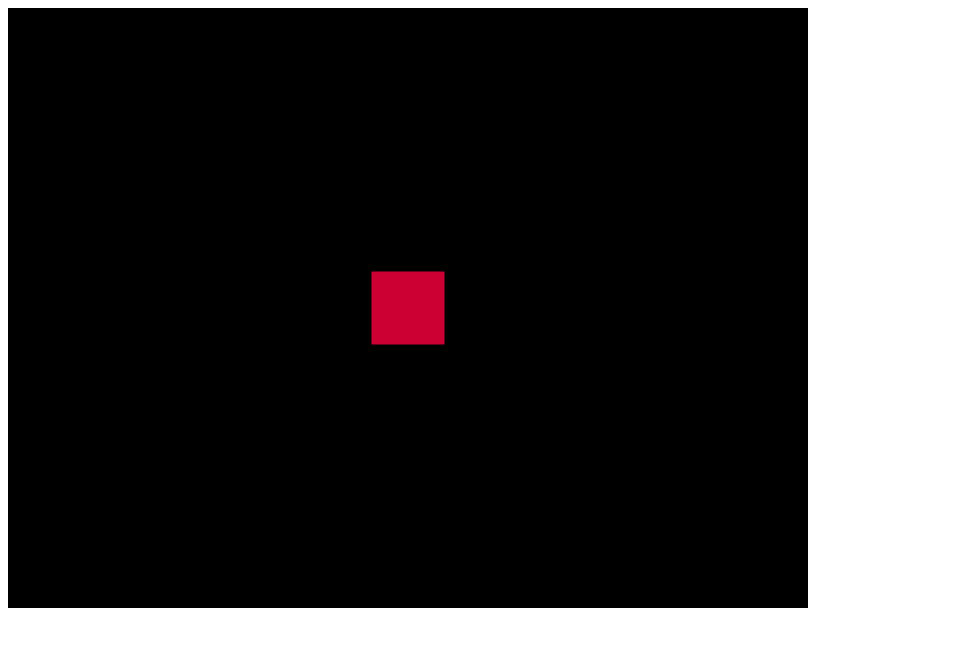
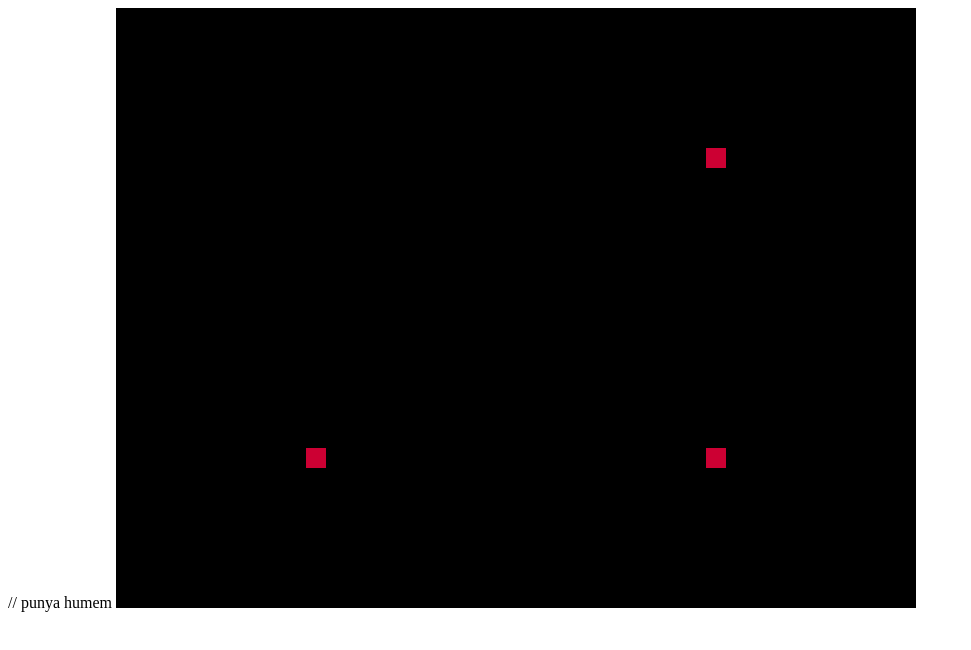
Before and after one commit to Grafkom-2020-E/belajar-webgl-iqbalhumam73, a plain HTML site: page index.html in a window 1280 px wide. Shown: the whole page, without its empty margins (0-971 px from the left). Drawn offline with Linux system fonts and the light colour scheme.

Commit message:
Berhasil membuat 3 titik

```diff
--- a/index.html
+++ b/index.html
@@ -1,3 +1,4 @@
+// punya humem
 <!DOCTYPE html>
 <html lang="en">
 <head>
@@ -7,9 +8,21 @@
 </head>
 <body onload="main()">
     <canvas id="myCanvas" width="800" height="600">
-        Peramban anda tidak mendukung HTML 5
-        /*pesan error*/
+        Peramban anda tidak mendukung HTML 5 /*pesan error*/
     </canvas>
     <script src="main.js"></script>
+    <script src="main.js" type="text/javascript"></script>
+    <script id="vertexShaderSource" type='notjs'>
+        attribute vec2 a_Position;
+        void main(){
+            gl_PointSize = 20.0;
+            gl_Position = vec4(a_Position, 0.0, 1.0);
+        }
+    </script>
+    <script id="fragmentShaderSource" type='notjs'>
+        void main(){
+            gl_FragColor = vec4(0.8, 0.0, 0.2, 1.0);
+        }
+    </script>
 </body>
 </html>
--- a/main.js
+++ b/main.js
@@ -1,52 +1,65 @@
-// di sini akan buat fungsi2
+function main() {
+  var canvas = document.getElementById("myCanvas");
+  var gl = canvas.getContext("webgl");
 
-function main(){
-    var canvas = document.getElementById("myCanvas");
-    var gl  = canvas.getContext("webgl");
+  // Definisi data verteks 3 buah titik
+  /**
+   * Titik A (-0.5, -0.5)
+   * Titik B ( 0.5, -0.5)
+   * Titik C ( 0.5,  0.5)
+   */
+  var vertices = [
+    -0.5, -0.5,       // Titik A
+    0.5, -0.5,        // Titik B
+    0.5, 0.5          // Titik C
+  ];
 
-    var vertexShaderSource = `
-    void main(){
-        gl_PointSize = 73.0;
-        gl_Position = vec4(0.0, 0.0, 0.0, 1.0);
-    }
-    `;
+  var vertexBuffer = gl.createBuffer();
+  gl.bindBuffer(gl.ARRAY_BUFFER, vertexBuffer);
+  gl.bufferData(gl.ARRAY_BUFFER, new Float32Array(vertices), gl.STATIC_DRAW);
+  gl.bindBuffer(gl.ARRAY_BUFFER, null);
 
-    var fragmentShaderSource = `
-    void main(){
-        gl_FragColor = vec4(0.8, 0.0, 0.2, 1.0);
-    }
-    `;
+  var vertexShaderSource = document.getElementById("vertexShaderSource").text;
+  var fragmentShaderSource = document.getElementById("fragmentShaderSource").text;
 
-    // membuat .c di gpu
+  // Buat .c di GPU
   var vertexShader = gl.createShader(gl.VERTEX_SHADER);
   gl.shaderSource(vertexShader, vertexShaderSource);
   var fragmentShader = gl.createShader(gl.FRAGMENT_SHADER);
   gl.shaderSource(fragmentShader, fragmentShaderSource);
-
-    // kompilasi .c agar menjadi .o
+  // Kompilasi .c agar menjadi .o
   gl.compileShader(vertexShader);
   gl.compileShader(fragmentShader);
-
-    // menyiapkan wadah untuk .exe nya (shader program)
+  // Siapkan wadah untuk .exe (shader program)
   var shaderProgram = gl.createProgram();
-
-    // masukkan .0 ke dalam wadah .exe
+  // Masukkan .o ke dalam wadah .exe
   gl.attachShader(shaderProgram, vertexShader);
   gl.attachShader(shaderProgram, fragmentShader);
-
-    // campur antar .o agar menjadi runnable context
-    // cat siap pakai atau di dalam .exe tadi
+  // Sambungkan antar .o agar bisa menjadi
+  //    runnable context di dalam wadah .exe tadi
   gl.linkProgram(shaderProgram);
-
-    // Mulai menggunakan context / cat
+  // Mulai menggunakan konteks (cat)
   gl.useProgram(shaderProgram);
 
-    // milih warna dasar
+  // Ajarkan attribute a_Position di GPU
+  //  tentang pengambilan data verteks dari ARRAY_BUFFER
+  gl.bindBuffer(gl.ARRAY_BUFFER, vertexBuffer);
+  var aPositionLoc = gl.getAttribLocation(shaderProgram, "a_Position");
+  gl.vertexAttribPointer(
+    aPositionLoc,
+    2,
+    gl.FLOAT,
+    false,
+    0,
+    0);
+  gl.enableVertexAttribArray(aPositionLoc);
+  gl.bindBuffer(gl.ARRAY_BUFFER, null);
+
   gl.clearColor(0.0, 0.0, 0.0, 1.0);
-
-    // eksekusi pewarnaan :
   gl.clear(gl.COLOR_BUFFER_BIT);
 
-    // nambahin titik
-    gl.drawArrays(gl.POINTS, 0, 1);
+  var primitive = gl.POINTS;
+  var offset = 0;
+  var nVertex = 3;
+  gl.drawArrays(primitive, offset, nVertex);
 }
```
Lines whose indentation alone changed are shown as unchanged.
